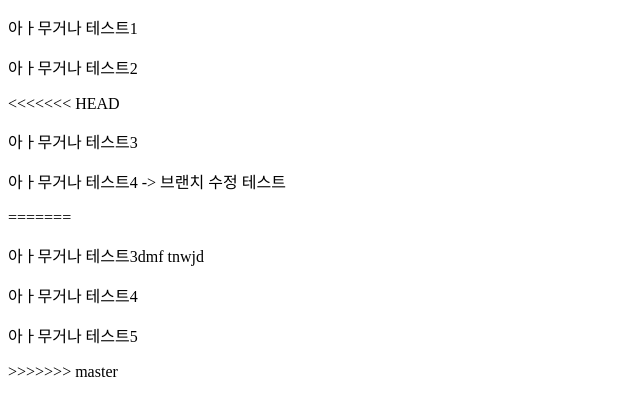
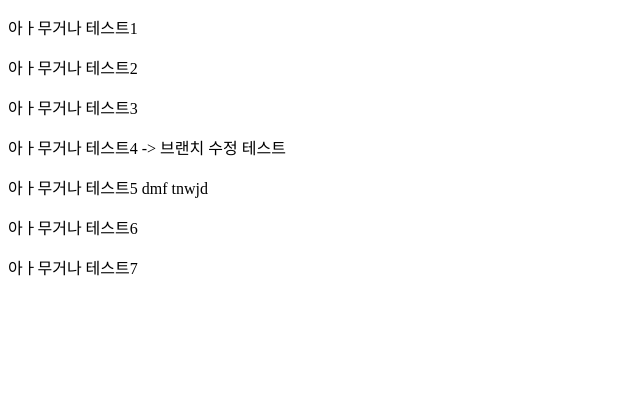
Before and after one commit to Vva1111/character64, a plain HTML site: page index.html in a window 1280 px wide. Shown: the part 44-460 px from the top of the page, without its empty margins (0-640 px from the left). Drawn offline with Linux system fonts and the light colour scheme.

Commit message:
충돌 수정

```diff
--- a/index.html
+++ b/index.html
@@ -10,13 +10,10 @@
     <h3>GitHub Test</h3>
     <p>아ㅏ무거나 테스트1</p>
     <p>아ㅏ무거나 테스트2</p>
-<<<<<<< HEAD
     <p>아ㅏ무거나 테스트3</p>
     <p>아ㅏ무거나 테스트4 -> 브랜치 수정 테스트</p>
-=======
-    <p>아ㅏ무거나 테스트3dmf tnwjd</p>
-    <p>아ㅏ무거나 테스트4</p>
-    <p>아ㅏ무거나 테스트5</p>
->>>>>>> master
+    <p>아ㅏ무거나 테스트5 dmf tnwjd</p>
+    <p>아ㅏ무거나 테스트6</p>
+    <p>아ㅏ무거나 테스트7</p>
   </body>
 </html>
```
